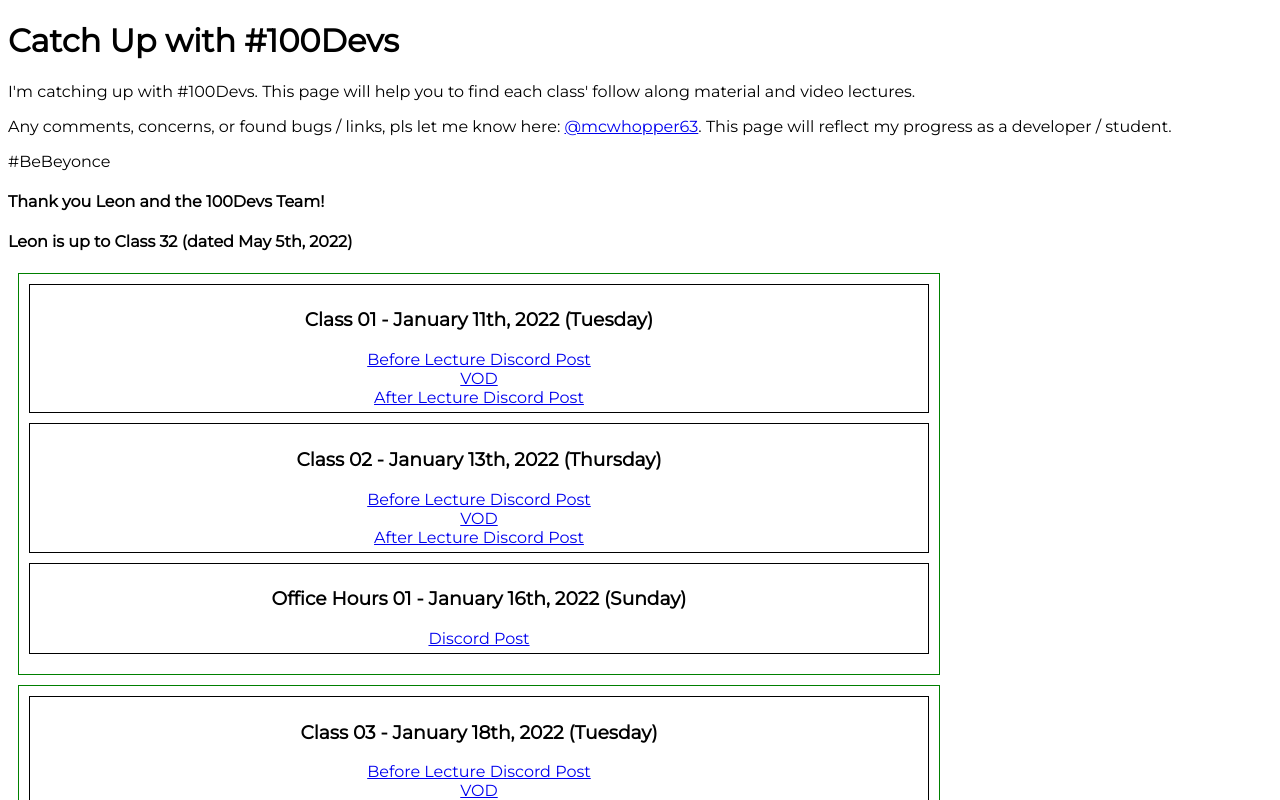
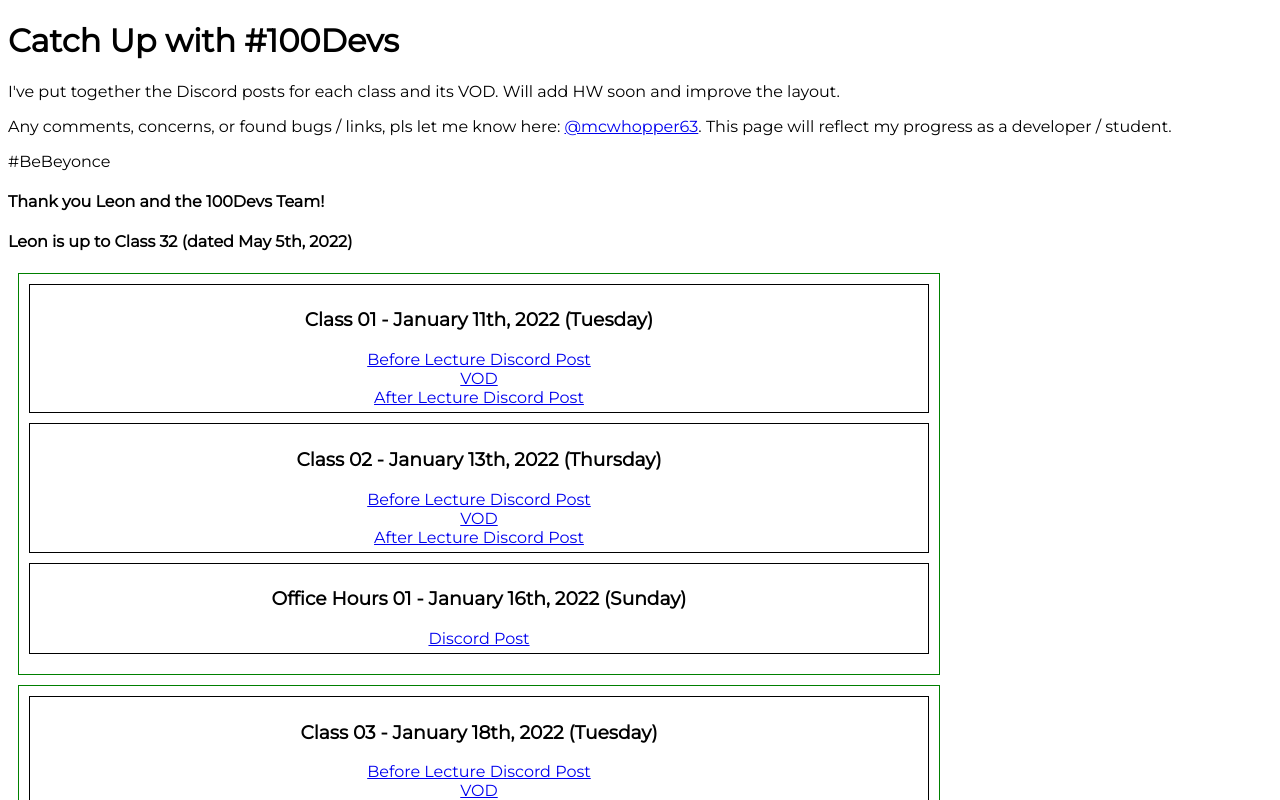
Before and after one commit to wheels63/wheels63.github.io, a plain HTML site: page index.html in a window 1280 px wide. Shown: the top 800 px of the page. Drawn offline with Linux system fonts and the light colour scheme.

```diff
--- a/index.html
+++ b/index.html
@@ -13,7 +13,7 @@
   <header>
     <h1>Catch Up with #100Devs</h1>
 
-    <p>I'm catching up with #100Devs. This page will help you to find each class' follow along material and video lectures.</p>
+    <p>I've put together the Discord posts for each class and its VOD. Will add HW soon and improve the layout.</p>
 
     <p>Any comments, concerns, or found bugs / links, pls let me know here: <a href="https://twitter.com/intent/tweet?screen_name=mcwhopper63&ref_src=twsrc%5Etfw" class="twitter-mention-button" data-show-count="false">@mcwhopper63</a><script async src="https://platform.twitter.com/widgets.js" charset="utf-8"></script></a>. This page will reflect my progress as a developer / student.</p>
 
```
